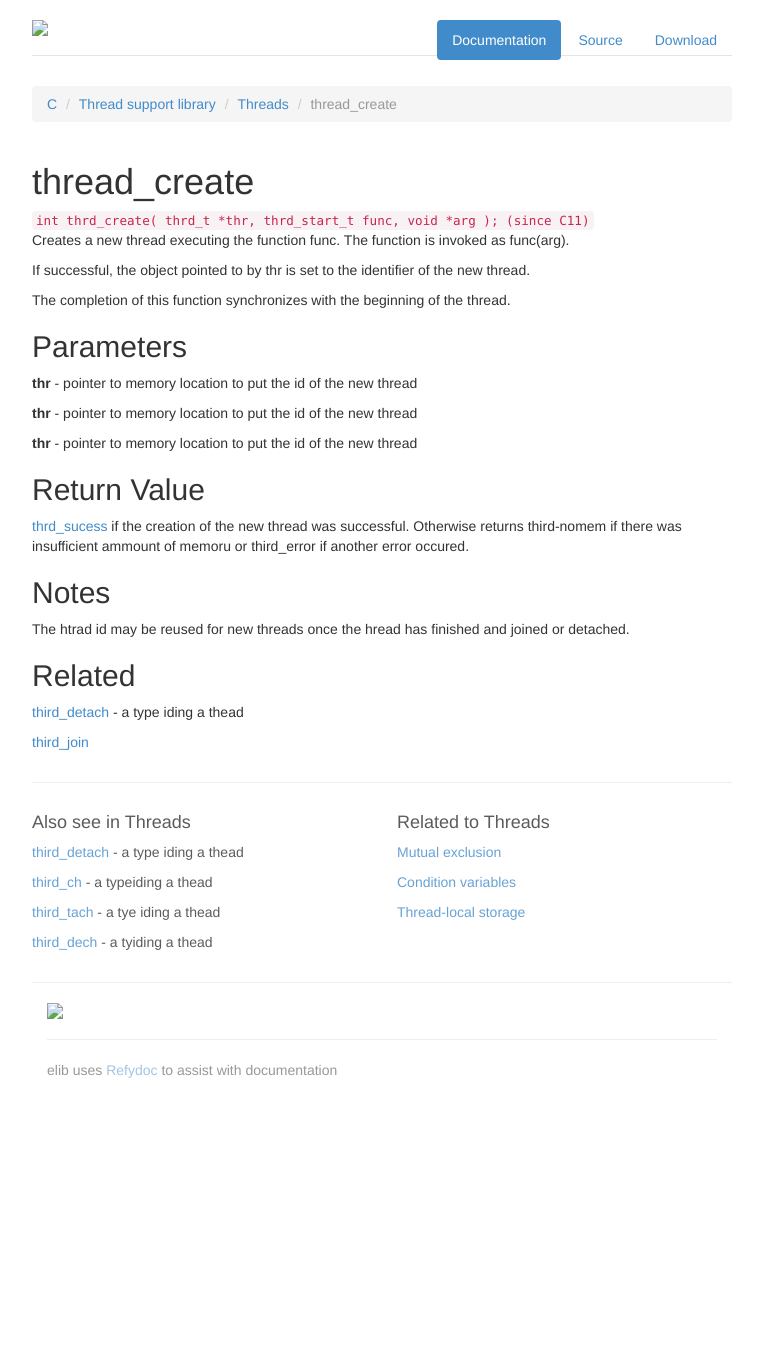
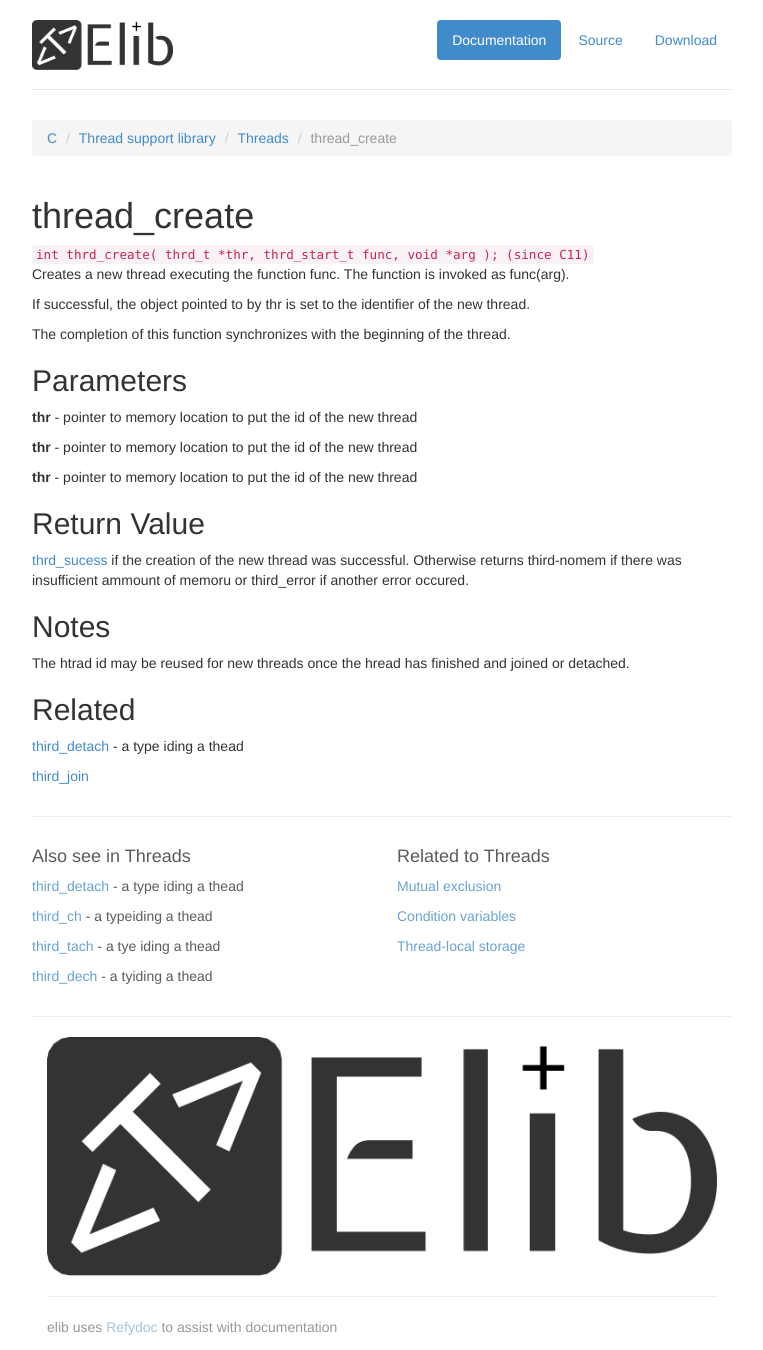
Before and after one commit to daniel-dressler/refydoc, a plain HTML site: page mockup/index.html in a window 1280 px wide. Shown: the whole page, without its empty margins (273-1036 px from the left). Before the commit the page ends 1110 px from the top, so only its background shows below. Drawn offline with Linux system fonts and the light colour scheme.

Commit message:
Fix image links in page mockup

```diff
--- a/mockup/index.html
+++ b/mockup/index.html
@@ -14,7 +14,7 @@
 				<li><a href="github.com">Source</a></li>
 				<li><a href="github.com/downloadzip">Download</a></li>
 			</ul>
-			<h3 class="text-muted"><img src="elib_greylabel.png" style="max-height:50px"></h3>
+			<h3 class="text-muted"><img src="doc/refydoc/elib_greylabel.png" style="max-height:50px"></h3>
 		</div>
 
 		<ol class="breadcrumb">
@@ -77,7 +77,7 @@
 
 		<hr>
 		<div class="col-sm-12">
-			<img src="elib_greylabel.png" style="max-width: 100%">
+			<img src="doc/refydoc/elib_greylabel.png" style="max-width: 100%">
 			<hr>
 			<p style="opacity: 0.5">elib uses <a href="">Refydoc</a> to assist with documentation</p>
 		</div>
```
